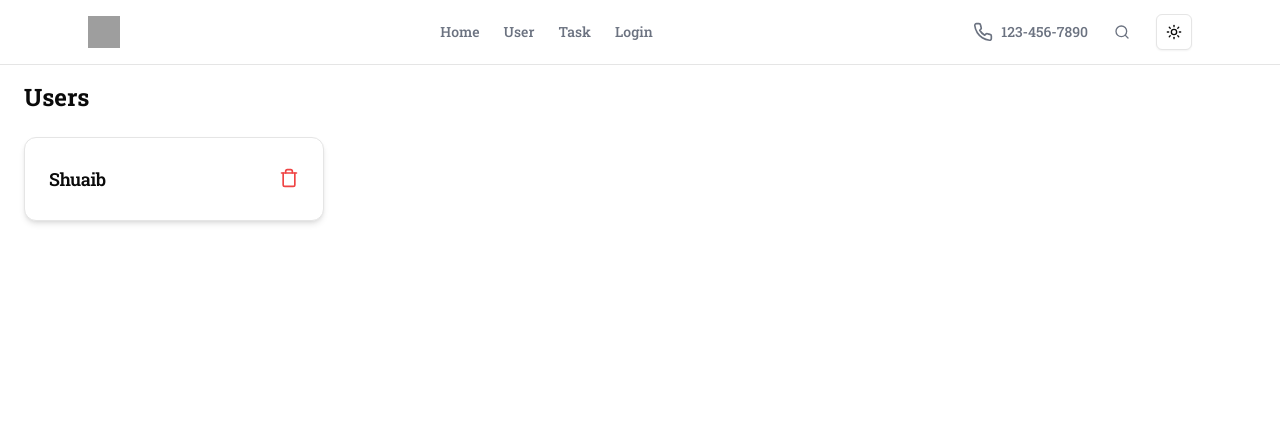
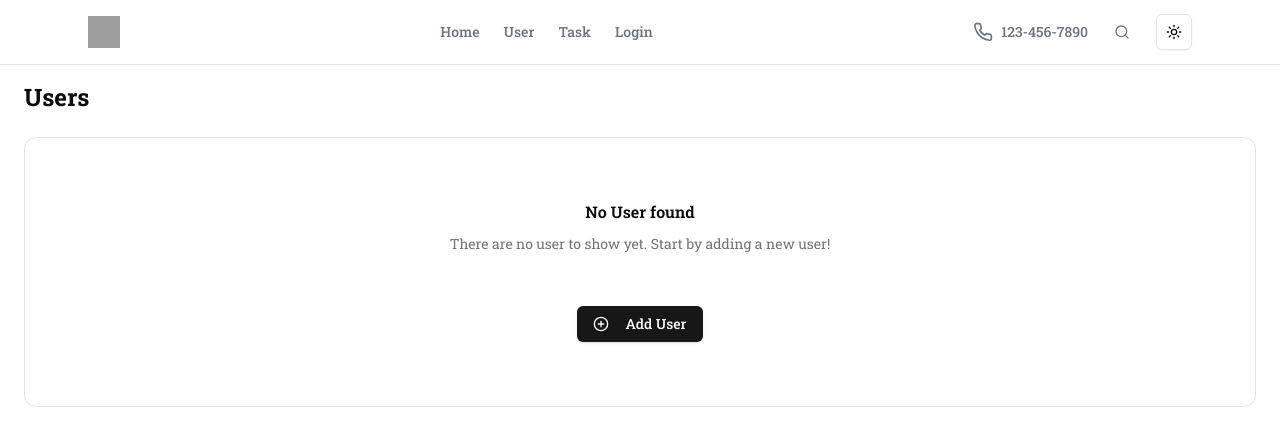
Before and after one commit to shuaib-code/RTK, a React (Vite) app: page /user in a window 1280 px wide. Shown: the top 446 px of the page. Built offline with nearby package versions, Linux system fonts and the light colour scheme; grey boxes are pictures that could not be loaded.

Commit message:
feat: add user and show as card

```diff
--- a/src/components/moudles/user/UserCard.tsx
+++ b/src/components/moudles/user/UserCard.tsx
@@ -1,11 +1,11 @@
 import { Card, CardHeader, CardTitle } from "@/components/ui/card";
 import { Trash } from "lucide-react";
 
-export default function UserCard() {
+export default function UserCard({ user }: { user: string }) {
   return (
     <Card className="w-[300px] shadow-md">
       <CardHeader className="flex-row justify-between items-center">
-        <CardTitle className="text-lg font-semibold">Shuaib</CardTitle>
+        <CardTitle className="text-lg font-semibold">{user}</CardTitle>
         <button
           className="text-red-500 hover:text-red-700 transition"
           aria-label="Delete user"
--- /dev/null
+++ b/src/components/moudles/user/modal/AddUser.tsx
@@ -0,0 +1,79 @@
+import { Button } from "@/components/ui/button";
+import {
+  Dialog,
+  DialogContent,
+  DialogDescription,
+  DialogFooter,
+  DialogHeader,
+  DialogTitle,
+} from "@/components/ui/dialog";
+import {
+  Form,
+  FormControl,
+  FormField,
+  FormItem,
+  FormLabel,
+  FormMessage,
+} from "@/components/ui/form";
+import { Input } from "@/components/ui/input";
+import { useAppDispatch } from "@/redux/hook";
+import { addUser } from "@/redux/slices/user/userSlice";
+import { zodResolver } from "@hookform/resolvers/zod";
+import { useForm } from "react-hook-form";
+import * as z from "zod";
+import { userFormSchema } from "./formSchema";
+
+interface AddUserModalProps {
+  open: boolean;
+  onOpenChange: (open: boolean) => void;
+}
+
+export function AddUserModal({ open, onOpenChange }: AddUserModalProps) {
+  const dispatch = useAppDispatch();
+  const form = useForm<z.infer<typeof userFormSchema>>({
+    resolver: zodResolver(userFormSchema),
+    defaultValues: {
+      name: "",
+    },
+  });
+
+  function onSubmit(values: z.infer<typeof userFormSchema>) {
+    dispatch(addUser(values));
+    onOpenChange(false);
+    form.reset();
+  }
+
+  return (
+    <Dialog open={open} onOpenChange={onOpenChange}>
+      <DialogContent className="sm:max-w-[425px]">
+        <DialogHeader>
+          <DialogTitle>Add New User</DialogTitle>
+          <DialogDescription>
+            Create a new user to assign your task.
+          </DialogDescription>
+        </DialogHeader>
+        <Form {...form}>
+          <form onSubmit={form.handleSubmit(onSubmit)} className="space-y-6">
+            <FormField
+              control={form.control}
+              name="name"
+              render={({ field }) => (
+                <FormItem>
+                  <FormLabel>User name</FormLabel>
+                  <FormControl>
+                    <Input placeholder="Enter user name" {...field} />
+                  </FormControl>
+                  <FormMessage />
+                </FormItem>
+              )}
+            />
+
+            <DialogFooter>
+              <Button type="submit">Add User</Button>
+            </DialogFooter>
+          </form>
+        </Form>
+      </DialogContent>
+    </Dialog>
+  );
+}
--- /dev/null
+++ b/src/components/moudles/user/modal/button.tsx
@@ -0,0 +1,17 @@
+import { Button } from "@/components/ui/button";
+import { PlusCircle } from "lucide-react";
+import { useState } from "react";
+import { AddUserModal } from "./AddUser";
+
+export function AddUserButton({ className }: { className?: string }) {
+  const [isOpen, setIsOpen] = useState(false);
+
+  return (
+    <>
+      <Button onClick={() => setIsOpen(true)} className={className}>
+        <PlusCircle className="mr-2 h-4 w-4" /> Add User
+      </Button>
+      <AddUserModal open={isOpen} onOpenChange={setIsOpen} />
+    </>
+  );
+}
--- /dev/null
+++ b/src/components/moudles/user/modal/formSchema.ts
@@ -0,0 +1,5 @@
+import { z } from "zod";
+
+export const userFormSchema = z.object({
+  name: z.string().min(2, "User name is required"),
+});
--- a/src/pages/User.tsx
+++ b/src/pages/User.tsx
@@ -1,49 +1,44 @@
+import { AddUserButton } from "@/components/moudles/user/modal/button";
 import UserCard from "@/components/moudles/user/UserCard";
+import { useAppSelector } from "@/redux/hook";
+import { selectUser } from "@/redux/slices/user/userSlice";
 
 export default function User() {
-  //   const tasks = useAppSelector(selectFilter);
-  //   const dispatch = useAppDispatch();
-  //   if (tasks.length === 0) return <Nothing_UI />;
+  const users = useAppSelector(selectUser);
+  if (users.length === 0) return <Nothing_UI />;
 
   return (
     <div className="px-2 mt-4">
-      <div className="grid grid-cols-1 md:grid-cols-[auto,1fr,auto] items-center gap-4 md:gap-6 mb-6">
+      <div className="flex justify-between items-center">
         <h1 className="text-2xl font-bold">Users</h1>
 
-        <div className="flex justify-center md:hidden">
-          {/* <AddTaskButton className="w-full" /> */}
-        </div>
-
-        <div className="justify-self-end hidden md:block">
-          {/* <AddTaskButton /> */}
-        </div>
+        <AddUserButton />
       </div>
 
-      <div className="grid gap-2 grid-cols-1 md:grid-cols-3">
-        {/* {tasks?.map((task, idx) => (
-          <TaskCard task={task} key={idx} />
-        ))} */}
-        <UserCard />
+      <div className="grid gap-2 grid-cols-1 md:grid-cols-3 lg:grid-cols-4 my-6">
+        {users?.map((user, idx) => (
+          <UserCard user={user.name} key={idx} />
+        ))}
       </div>
     </div>
   );
 }
 
-// function Nothing_UI() {
-//   return (
-//     <div className="px-2 mt-4">
-//       <div className="flex justify-between">
-//         <h1 className="text-2xl font-bold mb-6">Users</h1>
-//       </div>
-//       <div className="grid gap-2">
-//         <div className="flex flex-col items-center justify-center p-8 border rounded-xl text-center space-y-3  py-16">
-//           <p className="text-base font-semibold leading-tight">No task found</p>
-//           <p className="text-sm text-muted-foreground pb-10">
-//             You don’t have any tasks yet. Start by adding a new task!
-//           </p>
-//           <AddTaskButton />
-//         </div>
-//       </div>
-//     </div>
-//   );
-// }
+function Nothing_UI() {
+  return (
+    <div className="px-2 mt-4">
+      <div className="flex justify-between">
+        <h1 className="text-2xl font-bold mb-6">Users</h1>
+      </div>
+      <div className="grid gap-2">
+        <div className="flex flex-col items-center justify-center p-8 border rounded-xl text-center space-y-3  py-16">
+          <p className="text-base font-semibold leading-tight">No User found</p>
+          <p className="text-sm text-muted-foreground pb-10">
+            There are no user to show yet. Start by adding a new user!
+          </p>
+          <AddUserButton />
+        </div>
+      </div>
+    </div>
+  );
+}
```
